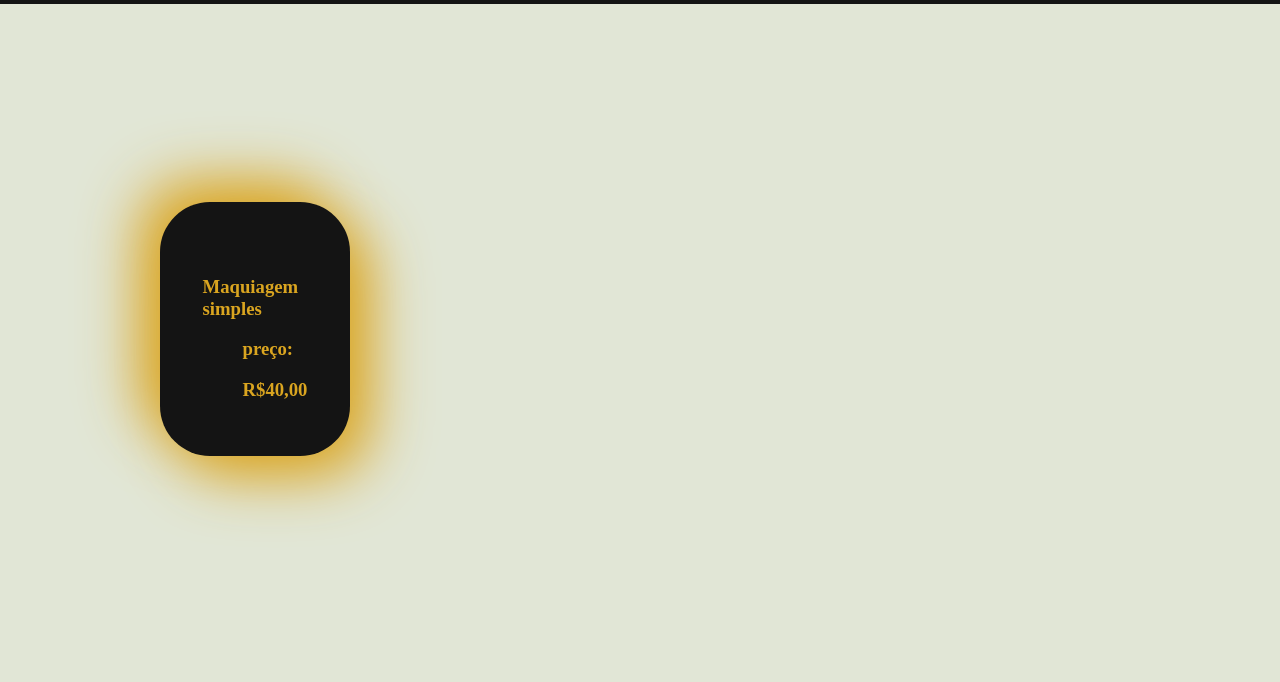
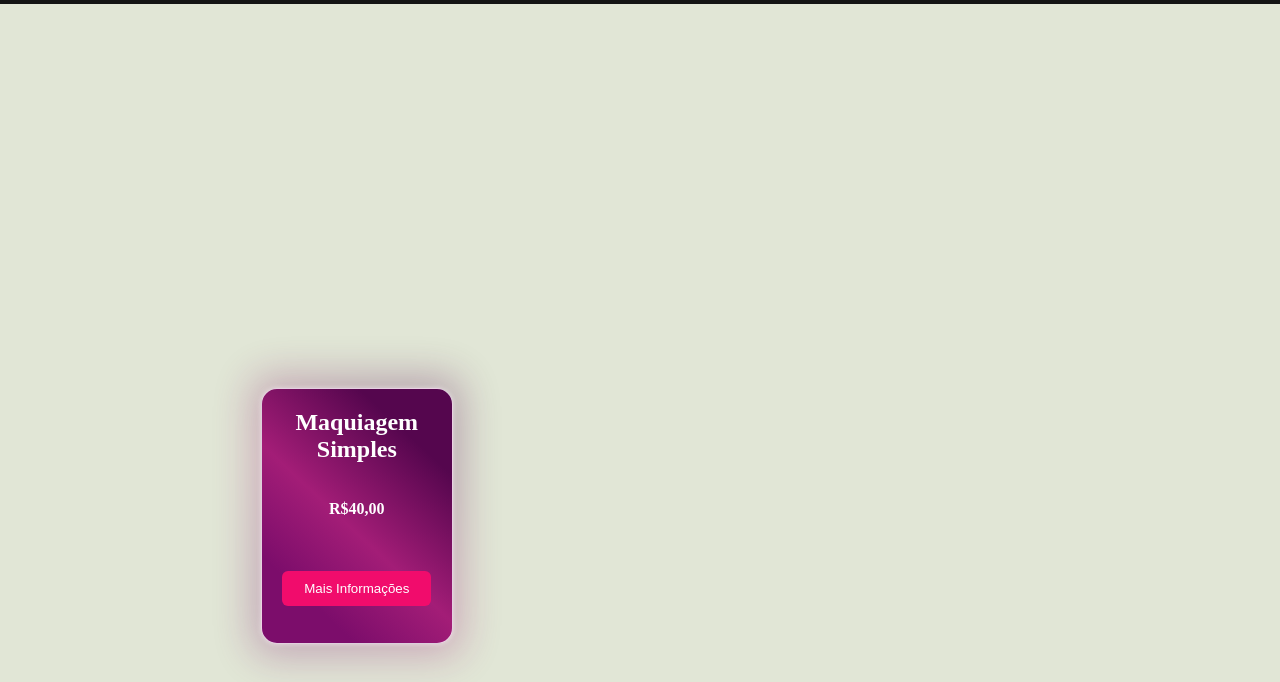
Before and after one commit to Maizoz/Site-maqueadora, a plain HTML site: page index.html in a window 1280 px wide. Shown: the part 118-800 px from the top of the page. Drawn offline with Linux system fonts and the light colour scheme.

Commit message:
1 card pronto

```diff
--- a/index.html
+++ b/index.html
@@ -1,10 +1,11 @@
 <!DOCTYPE html>
-<html lang="en">
+<html lang="pt-br">
 <head>
     <meta charset="UTF-8">
     <meta name="viewport" content="width=device-width, initial-scale=1.0">
     <title>Document</title>
     <link rel="stylesheet" href="style.css">
+    <script src="main.js"></script>
 </head>
 <header class="header-bar">
     <h1>
@@ -27,15 +28,29 @@
 </header>
 <body>
 
-<div class="price">
-    <h3>Maquiagem simples
-        <li>
-            <ul>preço:</ul>
-            <ul>R$40,00</ul>
-        </li>
-    </h3>
 
-</div>
+    <div class="myCard">
+        <div class="innerCard">
+            <div class="frontSide">
+                <p class="title">Maquiagem Simples</p>
+                <p class="price">R$40,00</p>
+                <p><button class="button">Mais Informações</button></p>
+            </div>
+            <div class="backSide">
+                <p class="title">Contem:
+                    <ul class="ul1">
+                        <li class="l1">Limpeza da pele</li>
+                        <li class="l1">Preparação da pele</li>
+                        <li class="l1">Cílios postiços</li>
+                    </ul>
+                </p>
+                <p><button class="button1">Voltar</button></p>
+            </div>
+        </div>
+    </div>
+
+
+
     <div>
         <h2>
         </h2>
--- a/main.js
+++ b/main.js
@@ -0,0 +1,13 @@
+document.addEventListener("DOMContentLoaded", function() {
+    const card = document.querySelector(".myCard");
+    const button = document.querySelector(".button");
+    const button1 = document.querySelector(".button1");
+
+    button.addEventListener("click", function() {
+      card.classList.add("active");
+    });
+
+    button1.addEventListener("click", function() {
+      card.classList.remove("active");
+    });
+  });
--- a/style.css
+++ b/style.css
@@ -106,8 +106,14 @@
       margin-right: 4.5rem;
 
     }
+    .myCard{
+     position: absolute;
+     top: 20%;
+     left: 8.9%;
+    }
 
   }
+
   /* body */
 body {
   background-color: var(--background-color);
@@ -185,26 +191,216 @@ body {
 }
 
 /* cards body */
-.price {
-  position: absolute;
-  top: 20rem;
-  left: 10rem;
+.myCard {
+  background-color: transparent;
   width: 190px;
   height: 254px;
-  border-radius: 50px;
-  background: var(--header-color);
-  box-shadow: 20px 20px 60px var(--gold-color),
-                -20px -20px 60px var(--gold-color);
+  perspective: 1000px;
+  margin-top: 40%;
+  margin-left: 20%;
+}
+
+.title {
+  font-size: 1.5em;
+  font-weight: 900;
+  text-align: center;
+  margin: 0;
+}
+
+.innerCard {
+  position: relative;
+  width: 100%;
+  height: 100%;
+  text-align: center;
+  transition: transform 0.8s;
+  transform-style: preserve-3d;
+  transform: rotateY(0deg);
+}
+.myCard.active .innerCard {
+  transform: rotateY(180deg);
+}
 
 
+.frontSide,
+.backSide {
+  position: absolute;
+  display: flex;
+  flex-direction: column;
+  align-items: center;
+  justify-content: space-evenly;
+  width: 100%;
+  height: 100%;
+  -webkit-backface-visibility: hidden;
+  backface-visibility: hidden;
+  border: 1px solid rgba(255, 255, 255, 0.8);
+  border-radius: 1rem;
+  color: white;
+  box-shadow: 0 0 0.3em rgba(255, 255, 255, 0.5);
+  font-weight: 700;
+}
 
- }
- h3 {
-  color: var(--gold-color);
+.frontSide,
+.frontSide::before {
+  background: linear-gradient(43deg, rgb(124, 13, 107) 20%, rgb(163, 29, 119) 46%, rgb(85, 6, 78) 80%);
+}
+
+.backSide,
+.backSide::before {
+  background-image: linear-gradient(160deg, #f103de 0%, #d2b2d6 100%);
+}
+
+.backSide {
+  transform: rotateY(180deg);
+}
+
+.frontSide::before,
+.backSide::before {
+  top: 50%;
+  left: 50%;
+  transform: translate(-50%, -50%);
+  content: '';
+  width: 110%;
+  height: 110%;
   position: absolute;
-  top: 50%; /* Ajuste este valor para centralizar verticalmente */
-  left: 50%; /* Ajuste este valor para centralizar horizontalmente */
-  transform: translate(-50%, -50%);
+  z-index: -1;
+  border-radius: 1em;
+  filter: blur(20px);
+  animation: animate 5s linear infinite;
+}
+
+@keyframes animate {
+  0% {
+    opacity: 0.3;
+  }
+
+  80% {
+    opacity: 1;
+  }
+
+  100% {
+    opacity: 0.3;
+  }
+}
+
+/* animation buttons */
+.button,
+.button1{
+  cursor: pointer;
+}
+.button1{
+  position: absolute;
+  margin-top: 3rem;
+}
+.button,
+.button1 {
+  position: relative;
+  padding: 10px 22px;
+  border-radius: 6px;
+  border: none;
+  color: #fff;
+  cursor: pointer;
+  background-color: #f10c6c;
+  transition: all 0.2s ease;
+}
+
+.button:active,
+.button1:active {
+  transform: scale(0.96);
+}
+
+.button:before,
+.button:after,
+.button1:before,
+.button1:after {
+  position: absolute;
+  content: "";
+  width: 150%;
+  left: 50%;
+  height: 100%;
+  transform: translateX(-50%);
+  z-index: -1000;
+  background-repeat: no-repeat;
+}
+
+.button:hover:before,
+.button1:hover:before{
+  top: -70%;
+  background-image: radial-gradient(circle, #7d2ae8 20%, transparent 20%),
+    radial-gradient(circle, transparent 20%, #7d2ae8 20%, transparent 30%),
+    radial-gradient(circle, #7d2ae8 20%, transparent 20%),
+    radial-gradient(circle, #7d2ae8 20%, transparent 20%),
+    radial-gradient(circle, transparent 10%, #7d2ae8 15%, transparent 20%),
+    radial-gradient(circle, #7d2ae8 20%, transparent 20%),
+    radial-gradient(circle, #7d2ae8 20%, transparent 20%),
+    radial-gradient(circle, #7d2ae8 20%, transparent 20%),
+    radial-gradient(circle, #7d2ae8 20%, transparent 20%);
+  background-size: 10% 10%, 20% 20%, 15% 15%, 20% 20%, 18% 18%, 10% 10%, 15% 15%,
+    10% 10%, 18% 18%;
+  background-position: 50% 120%;
+  animation: greentopBubbles 0.6s ease;
+  z-index: 10;
+}
+
+@keyframes greentopBubbles {
+  0% {
+    background-position: 5% 90%, 10% 90%, 10% 90%, 15% 90%, 25% 90%, 25% 90%,
+      40% 90%, 55% 90%, 70% 90%;
+  }
+
+  50% {
+    background-position: 0% 80%, 0% 20%, 10% 40%, 20% 0%, 30% 30%, 22% 50%,
+      50% 50%, 65% 20%, 90% 30%;
+  }
+
+  100% {
+    background-position: 0% 70%, 0% 10%, 10% 30%, 20% -10%, 30% 20%, 22% 40%,
+      50% 40%, 65% 10%, 90% 20%;
+    background-size: 0% 0%, 0% 0%, 0% 0%, 0% 0%, 0% 0%, 0% 0%;
+  }
+}
+
+.button:hover::after,
+.button1:hover::after  {
+  bottom: -70%;
+  background-image: radial-gradient(circle, #7d2ae8 20%, transparent 20%),
+    radial-gradient(circle, #7d2ae8 20%, transparent 20%),
+    radial-gradient(circle, transparent 10%, #7d2ae8 15%, transparent 20%),
+    radial-gradient(circle, #7d2ae8 20%, transparent 20%),
+    radial-gradient(circle, #7d2ae8 20%, transparent 20%),
+    radial-gradient(circle, #7d2ae8 20%, transparent 20%),
+    radial-gradient(circle, #7d2ae8 20%, transparent 20%);
+  background-size: 15% 15%, 20% 20%, 18% 18%, 20% 20%, 15% 15%, 20% 20%, 18% 18%;
+  background-position: 50% 0%;
+  animation: greenbottomBubbles 0.6s ease;
+}
+
+@keyframes greenbottomBubbles {
+  0% {
+    background-position: 10% -10%, 30% 10%, 55% -10%, 70% -10%, 85% -10%,
+      70% -10%, 70% 0%;
+  }
+
+  50% {
+    background-position: 0% 80%, 20% 80%, 45% 60%, 60% 100%, 75% 70%, 95% 60%,
+      105% 0%;
+  }
+
+  100% {
+    background-position: 0% 90%, 20% 90%, 45% 70%, 60% 110%, 75% 80%, 95% 70%,
+      110% 10%;
+    background-size: 0% 0%, 0% 0%, 0% 0%, 0% 0%, 0% 0%, 0% 0%;
+  }
+}
+
+/* lists */
+.ul1 {
+  position: absolute;
+  padding: 0;
   list-style: none;
+}
 
+.l1 {
+  margin-bottom: 20px;
+  max-height: 2em;
+  overflow: hidden;
 }
```
